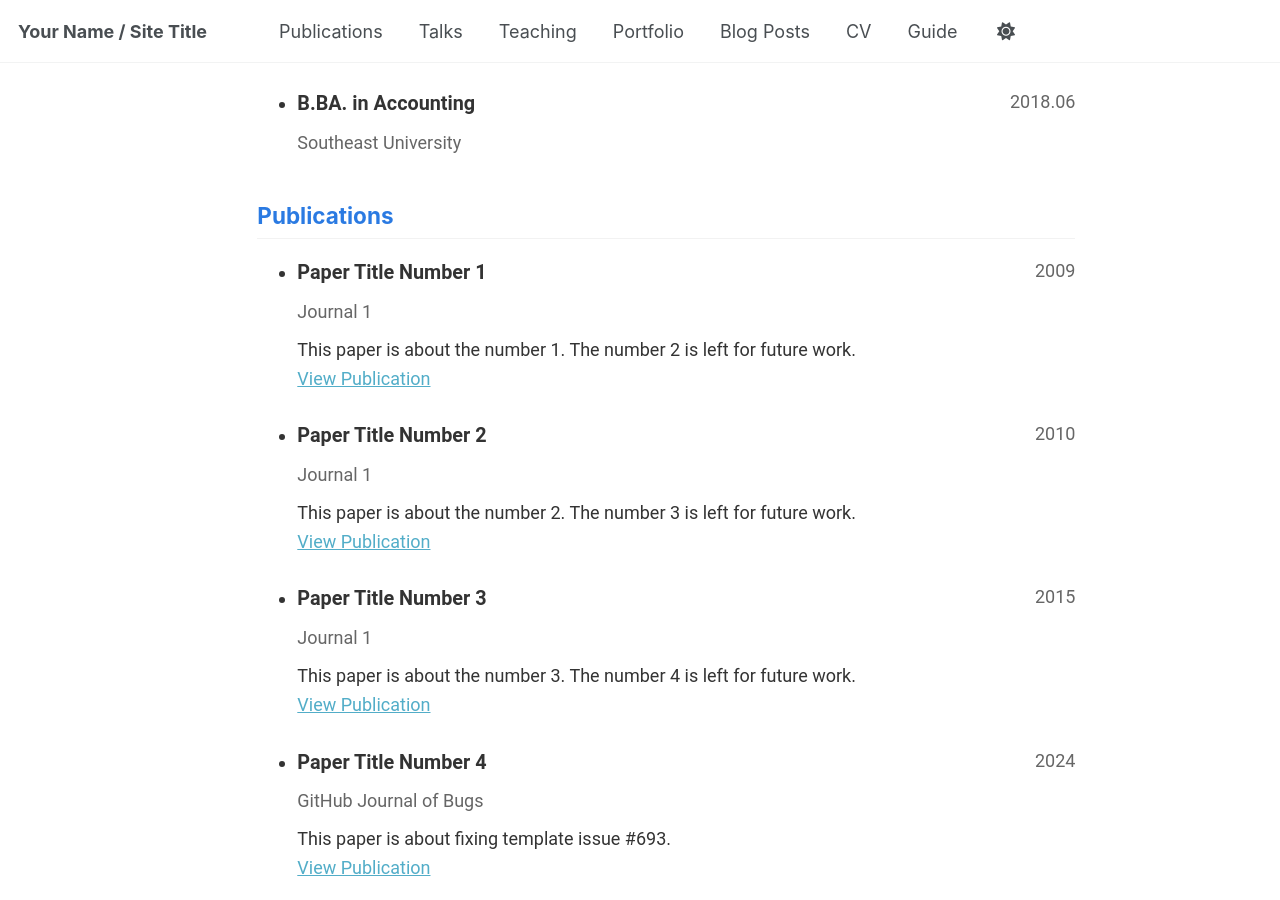
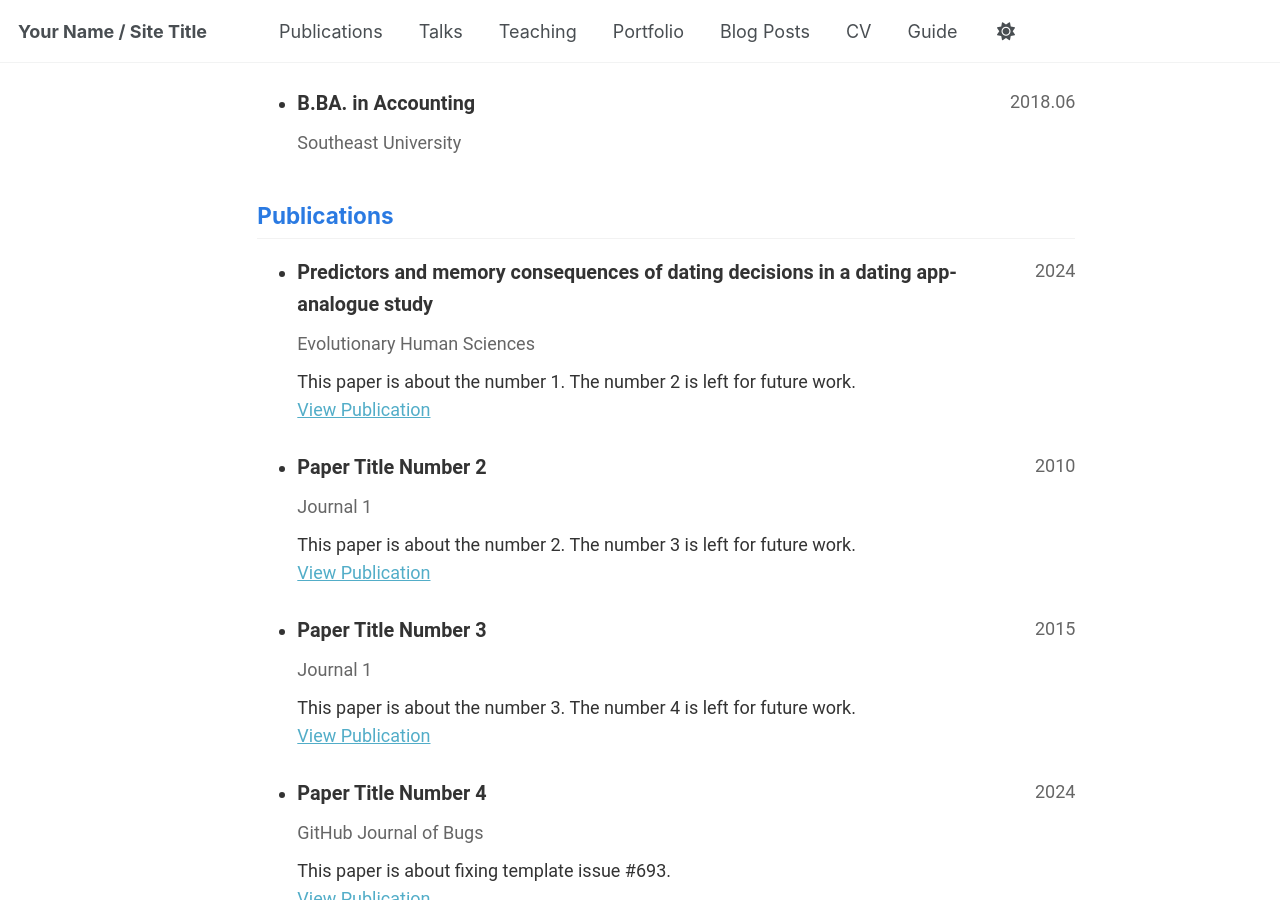
Before and after one commit to YikangZhang/YikangZhang.github.io, a Jekyll site: the page built from _pages/cv-json.md, in a window 1280 px wide and 900 px high, scrolled down 680 px. Built offline with Jekyll 4.4.1, drawn with Linux system fonts in a browser that asks for light colours.

Commit message:
Update cv.json

```diff
--- a/_data/cv.json
+++ b/_data/cv.json
@@ -61,10 +61,10 @@
   "references": [],
   "publications": [
     {
-      "name": "Paper Title Number 1",
-      "publisher": "Journal 1",
-      "releaseDate": "2009-10-01",
-      "website": "http://academicpages.github.io/files/paper1.pdf",
+      "name": "Predictors and memory consequences of dating decisions in a dating app-analogue study",
+      "publisher": "Evolutionary Human Sciences",
+      "releaseDate": "2024-05-20",
+      "website": "https://doi.org/10.1017/ehs.2024.22",
       "summary": "This paper is about the number 1. The number 2 is left for future work."
     },
     {
```
